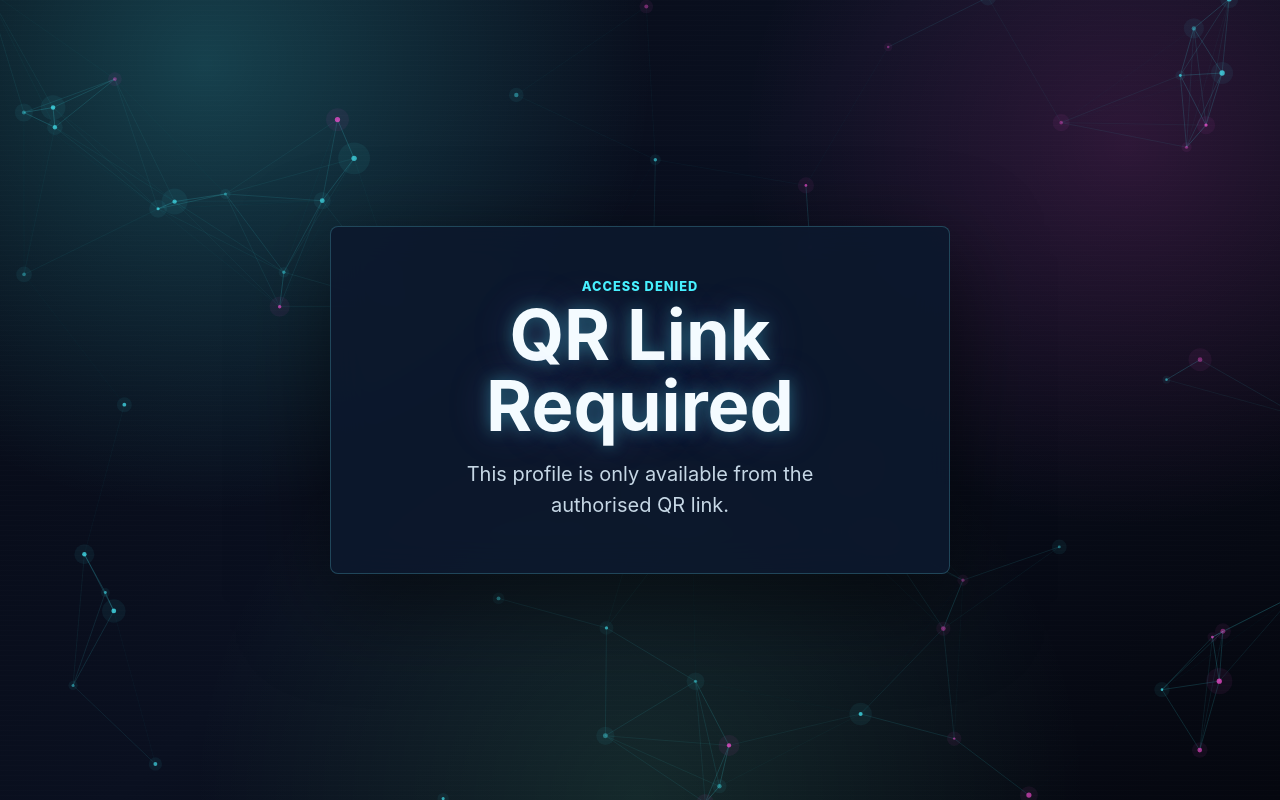
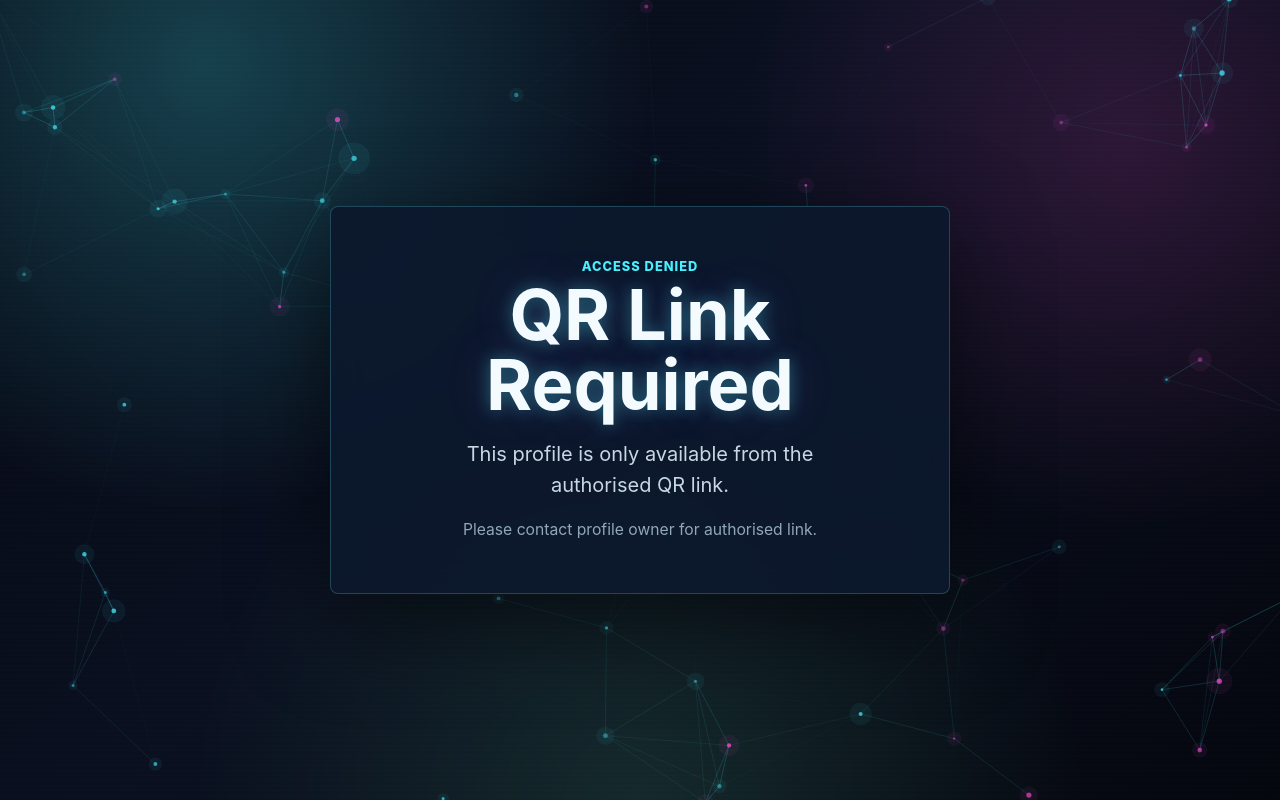
Before and after one commit to lad5841/socials, a plain HTML site: page index.html in a window 1280 px wide. Drawn offline with Linux system fonts and the light colour scheme.

```diff
--- a/index.html
+++ b/index.html
@@ -18,6 +18,7 @@
     <p class="eyebrow">Access denied</p>
     <h1>QR Link Required</h1>
     <p class="bio">This profile is only available from the authorised QR link.</p>
+    <p class="access-help">Please contact profile owner for authorised link.</p>
   </section>
   <main class="page">
     <section class="profile" aria-label="LAD5841 social profile">
--- a/styles.css
+++ b/styles.css
@@ -105,6 +105,14 @@
 .access-message .bio {
   max-width: 28rem;
   margin-inline: auto;
+}
+
+.access-help {
+  max-width: 26rem;
+  margin: 18px auto 0;
+  color: var(--muted);
+  font-size: 0.98rem;
+  line-height: 1.45;
 }
 
 .page {
```
Also changed, not shown: go/index.html (deleted, +0 -19 lines).
